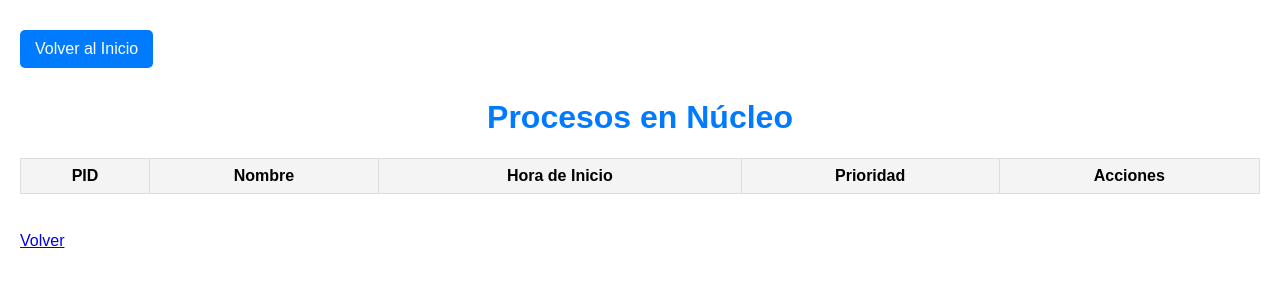
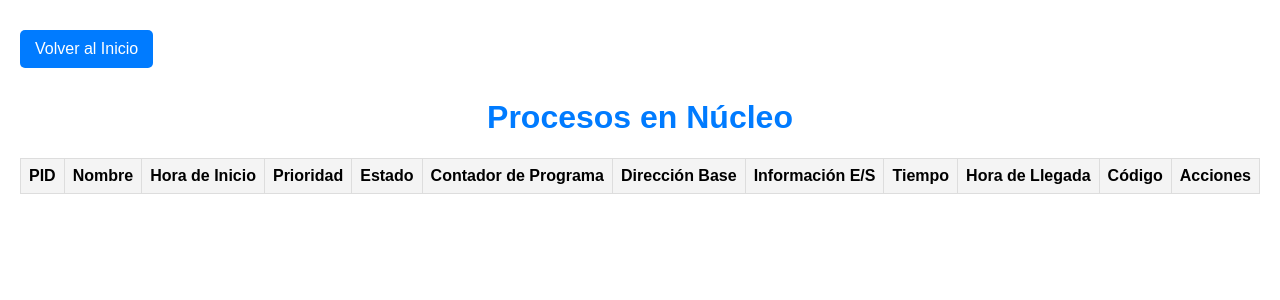
Before and after one commit to KevinRodriguezLima/TIF-SO, a Flask app: page /nucleo/0 in a window 1280 px wide. Shown: the top 300 px of the page. Run offline with Flask 3, Linux system fonts and the light colour scheme; lists and menus that the app fills with data are empty.

Commit message:
actualizacion de la tabla de datos del nucleo

```diff
--- a/templates/nucleo.html
+++ b/templates/nucleo.html
@@ -69,6 +69,13 @@
                 <th>Nombre</th>
                 <th>Hora de Inicio</th>
                 <th>Prioridad</th>
+                <th>Estado</th>
+                <th>Contador de Programa</th>
+                <th>Dirección Base</th>
+                <th>Información E/S</th>
+                <th>Tiempo</th>
+                <th>Hora de Llegada</th>
+                <th>Código</th>
                 <th>Acciones</th>
             </tr>
         </thead>
@@ -76,9 +83,16 @@
             {% for proceso in procesos %}
             <tr id="fila-{{ proceso.id }}">
                 <td>{{ proceso.id }}</td>
-                <td>{{ proceso.nombre }}</td>
-                <td>{{ proceso.hora_inicio }}</td>
-                <td id="prioridad-{{ proceso.id }}">{{ proceso.prioridad }}</td>
+                <td>{{ proceso.nombre or "Proceso Desconocido" }}</td>
+                <td>{{ proceso.hora_inicio or "N/A" }}</td>
+                <td>{{ proceso.prioridad or "N/A" }}</td>
+                <td>{{ proceso.estado or "Desconocido" }}</td>
+                <td>{{ proceso.contador_programa or "N/A" }}</td>
+                <td>{{ proceso.direccion_base or "N/A" }}</td>
+                <td>{{ proceso.info_entrada_salida or "N/A" }}</td>
+                <td>{{ proceso.tiempo or "N/A" }}</td>
+                <td>{{ proceso.hora_llegada or "N/A" }}</td>
+                <td>{{ proceso.codigo or "N/A" }}</td>
                 <td>
                     <button onclick="cambiarPrioridad({{ proceso.id }}, -1)">-</button>
                     <button onclick="cambiarPrioridad({{ proceso.id }}, 1)">+</button>
@@ -88,16 +102,12 @@
             {% endfor %}
         </tbody>
     </table>
-    <br>
-    <a href="/">Volver</a>
-
     <script>
         const socket = io();
 
         function cambiarPrioridad(pid, delta) {
-            const prioridadActual = parseInt(document.getElementById(`prioridad-${pid}`).innerText);
+            const prioridadActual = parseInt(document.getElementById(prioridad-${pid}).innerText);
             const nuevaPrioridad = Math.max(0, Math.min(10, prioridadActual + delta));
-
             socket.emit('cambiar_prioridad', { pid: pid, prioridad: nuevaPrioridad });
         }
 
@@ -107,7 +117,7 @@
 
         socket.on('prioridad_cambiada', function (datos) {
             const { pid, nueva_prioridad } = datos;
-            const celdaPrioridad = document.getElementById(`prioridad-${pid}`);
+            const celdaPrioridad = document.getElementById(prioridad-${pid});
             if (celdaPrioridad) {
                 celdaPrioridad.innerText = nueva_prioridad;
             }
@@ -115,7 +125,7 @@
 
         socket.on('proceso_eliminado', function (datos) {
             const pid = datos.pid;
-            const fila = document.getElementById(`fila-${pid}`);
+            const fila = document.getElementById(fila-${pid});
             if (fila) {
                 fila.remove();
             }
```
